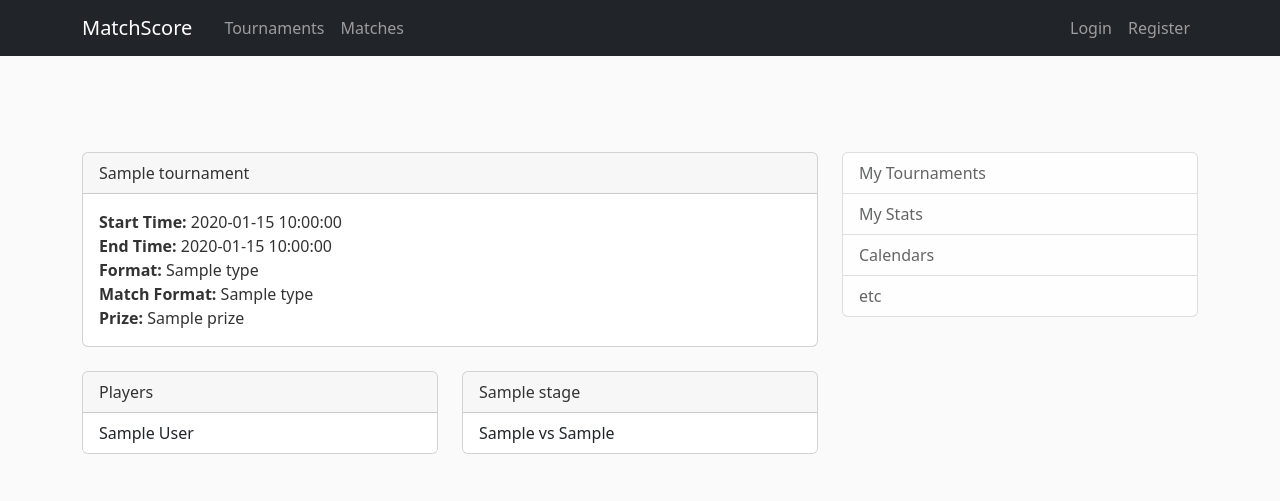
After one commit to A2T-Team/Match-Score, a Python web app: template src/templates/tournament.html in a window 1280 px wide. The commit adds this page. Shown: the top 501 px of the page. Run offline with Jinja, Linux system fonts and the light colour scheme; the template is opened without the code that fills it: most values are stand-ins (such as "Sample title", 1, 10 or a date in 2020).

Commit message:
fix league and add tournament.html

```diff
--- a/src/models/match.py
+++ b/src/models/match.py
@@ -25,7 +25,7 @@ class Match(Base):
     )
 
     format_id = Column(Integer, ForeignKey("match_format.id"), nullable = False)
-    end_condition = Column(Integer, nullable=False)
+    end_condition = Column(Integer)
     player_a_id = Column(UUID, ForeignKey("players.id"))
     player_b_id = Column(UUID, ForeignKey("players.id"))
     score_a = Column(Integer)
--- a/src/templates/index.html
+++ b/src/templates/index.html
@@ -1,4 +1,4 @@
 {% extends 'layout.html' %}
 {% block content %}
-    <h1>Tournaments</h1>
+{% include 'list_tournaments.html' %}
 {% endblock content %}
--- a/src/templates/layout.html
+++ b/src/templates/layout.html
@@ -56,20 +56,14 @@
         </div>
     </nav>
     <!-- </header> -->
-    <main role="main" class="container">
+    <main role="main" class="container pt-5">
         <div class="row">
             <div class="col-md-8">
                 <!-- Flashed alerts -->
-                {% if messages %}
-                    {% for category, message in messages %}
-                    <div class="alert alert-{{ category }} alert-dismissible fade show" role="alert">
-                        <svg class="bi flex-shrink-0 me-2" width="24" height="24" role="img" aria-label="{{ category }}:">
-                            <use xlink:href="#{{ category.lower() }}-fill" />
-                        </svg>
-                        {{ message }}
-                        <button type="button" class="btn-close" data-bs-dismiss="alert" aria-label="Close"></button>
+                {% if flash_message %}
+                    <div class="alert alert-dark mt-3" role="alert">
+                        {{ flash_message }}
                     </div>
-                    {% endfor %}
                 {% endif %}
                 <!-- Main content block -->
                 {% block content %}{% endblock %}
--- /dev/null
+++ b/src/templates/tournament.html
@@ -0,0 +1,65 @@
+{% extends 'layout.html' %}
+{% block content %}
+<container class="container mt-5 pt-4">
+    <div class="row">
+        <!-- Tournament Info Section -->
+        <div class="col-md-12">
+            <div class="card mb-4">
+                <div class="card-header">
+                    {{ tournament.name }}
+                </div>
+                <div class="card-body">
+                    <p class="card-text">
+                        <strong>Start Time:</strong> <span id="start-time">{{ tournament.start_time }}</span><br>
+                        <strong>End Time:</strong> <span id="end-time">{{ tournament.end_time }}</span><br>
+                        <strong>Format:</strong> <span id="end-time">{{ tournament.format.type.capitalize() }}</span><br>
+                        <strong>Match Format:</strong> <span id="end-time">{{ tournament.match_format.type.capitalize() }}</span><br>
+                        <strong>Prize:</strong> <span id="end-time">{{ tournament.prize }}</span>
+                    </p>
+                </div>
+            </div>
+        </div>
+
+        <!-- Players Section -->
+        <div class="col-md-6">
+            <div class="card mb-4">
+                <div class="card-header">
+                    Players
+                </div>
+                <ul class="list-group list-group-flush" id="players-list">
+                    {% for player in tournament.participants %}
+                        <li class="list-group-item">{{ player.first_name }} {{ player.last_name }}</li>
+                    {% endfor %}
+                </ul>
+            </div>
+        </div>
+
+        <!-- Matches Section -->
+        {% for stage in tournament.stage %}
+        <div class="col-md-6">
+            <div class="card mb-4">
+                <div class="card-header">
+                    {{ tournament.stage }}
+                </div>
+                <ul class="list-group list-group-flush" id="matches-list">
+                    {% for match in tournament.matches %}
+                        <li class="list-group-item">{{ match.player_a.first_name }} vs {{ match.player_b.first_name }}</li>
+                    {% endfor %}
+                </ul>
+            </div>
+        </div>
+        {% endfor %}
+    </div>
+</container>
+{% endblock content %}<div class="col-md-6">
+    <div class="card mb-4">
+        <div class="card-header">
+            Matches
+        </div>
+        <ul class="list-group list-group-flush" id="matches-list">
+            {% for match in tournament.matches %}
+                <li class="list-group-item">{{ match.player_a.first_name }} vs {{ match.player_b.first_name }}</li>
+            {% endfor %}
+        </ul>
+    </div>
+</div>
--- a/src/web/routes.py
+++ b/src/web/routes.py
@@ -1,8 +1,10 @@
 from fastapi import APIRouter
 
 from src.web.home import index_router
+from src.web.tournament import tournament_router
 
 
 web_router = APIRouter()
 
 web_router.include_router(index_router)
+web_router.include_router(tournament_router)
```
Also changed, not shown: src/crud/tournaments.py (+50 -3 lines), src/templates/list_tournaments.html (added, +50 -0 lines), src/templates/page_navigation.html (+7 -7 lines), src/web/home.py (+49 -5 lines), src/web/tournament.py (added, +46 -0 lines).
